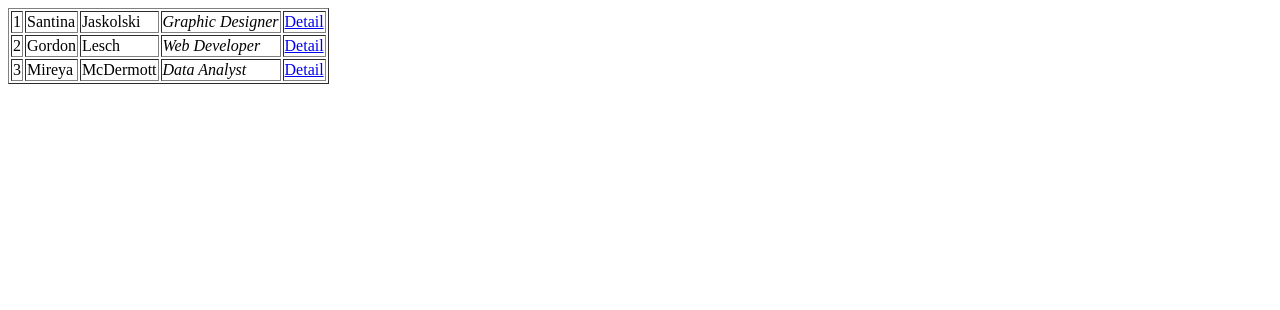
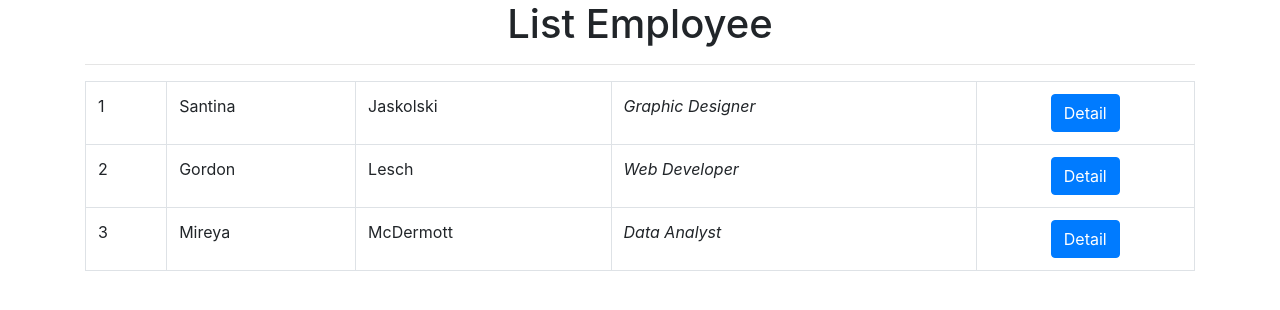
Before and after one commit to reypryma/MDjangoe, a Django app: page / in a window 1280 px wide. Shown: the top 310 px of the page. Run offline with Django 3.2, Linux system fonts and the light colour scheme; data comes from the database, SQL or seed files in the repository; some libraries are stand-ins or nearby versions.

Commit message:
05 Styling

```diff
--- /dev/null
+++ b/employees/templates/base.html
@@ -0,0 +1,29 @@
+<!doctype html>
+<html lang="en">
+<head>
+    <title>Hello World</title>
+    <!-- Required meta tags -->
+    <meta charset="utf-8">
+    <meta name="viewport" content="width=device-width, initial-scale=1, shrink-to-fit=no">
+
+    <!-- Bootstrap CSS -->
+    <link rel="stylesheet" href="https://stackpath.bootstrapcdn.com/bootstrap/4.3.1/css/bootstrap.min.css"
+          integrity="sha384-ggOyR0iXCbMQv3Xipma34MD+dH/1fQ784/j6cY/iJTQUOhcWr7x9JvoRxT2MZw1T" crossorigin="anonymous">
+</head>
+<body>
+    {% block content %}
+
+    {% endblock %}
+<!-- Optional JavaScript -->
+<!-- jQuery first, then Popper.js, then Bootstrap JS -->
+<script src="https://code.jquery.com/jquery-3.3.1.slim.min.js"
+        integrity="sha384-q8i/X+965DzO0rT7abK41JStQIAqVgRVzpbzo5smXKp4YfRvH+8abtTE1Pi6jizo"
+        crossorigin="anonymous"></script>
+<script src="https://cdnjs.cloudflare.com/ajax/libs/popper.js/1.14.7/umd/popper.min.js"
+        integrity="sha384-UO2eT0CpHqdSJQ6hJty5KVphtPhzWj9WO1clHTMGa3JDZwrnQq4sF86dIHNDz0W1"
+        crossorigin="anonymous"></script>
+<script src="https://stackpath.bootstrapcdn.com/bootstrap/4.3.1/js/bootstrap.min.js"
+        integrity="sha384-JjSmVgyd0p3pXB1rRibZUAYoIIy6OrQ6VrjIEaFf/nJGzIxFDsf4x0xIM+B07jRM"
+        crossorigin="anonymous"></script>
+</body>
+</html>
--- a/employees/templates/home.html
+++ b/employees/templates/home.html
@@ -1,4 +1,18 @@
-<table border="1">
+{% extends "base.html" %}
+
+{% block content %}
+    <header class="container">
+        <div class="row">
+            <div class="col-lg-12">
+                 <h1 class="text-center page-header">List Employee</h1>
+                 <hr>
+            </div>
+        </div>
+    </header>
+    <section class="container">
+        <div class="row">
+            <div class="col-lg-12">
+                <table class="table table-bordered">
                     {% for employee in employees %}
                         <tr>
                             <td>{{ employee.id }}</td>
@@ -9,7 +23,17 @@
                                     <em>{{ job.name }}</em>
                                 {% endfor %}
                             </td>
-            <td><a href="{% url 'employee_detail' employee.id %}">Detail</a></td>
+                            <td>
+                                <div class="text-center">
+                                    <a class="btn btn-primary"
+                                      href="{% url 'employee_detail' employee.id %}">Detail
+                                    </a>
+                                </div>
+                            </td>
                         </tr>
                     {% endfor %}
                 </table>
+            </div>
+        </div>
+    </section>
+{% endblock %}
```
Also changed, not shown: employees/templates/employee-detail.html (+12 -2 lines). Lines whose indentation alone changed are shown as unchanged.
